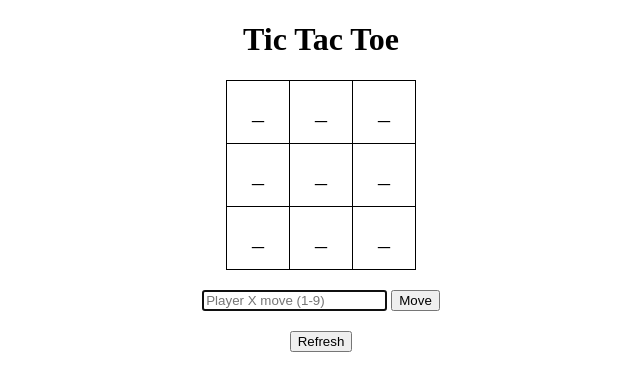
After one commit to MogitBT/Tic_Tac_Toe---Web-based, a Flask app: page /single_player in a window 1280 px wide. The commit adds this page. Shown: the top 391 px of the page, without its empty margins (319-959 px from the left). Run offline with Flask 3, Linux system fonts and the light colour scheme.

Commit message:
Added single player mode, and updated templates to reflect changes."

```diff
--- a/app.py
+++ b/app.py
@@ -53,7 +53,7 @@ def home():
 def user_mode():
     user_mode = request.form.get('mode')
     if user_mode == '1':
-        return render_template('single_player.html')
+        return redirect(url_for('single_player'))
     elif user_mode == '2':
         return redirect(url_for('double_player'))
     else:
@@ -61,10 +61,14 @@ def user_mode():
 
 @app.route('/double_player')
 def double_player():
-    return render_template('double_player.html', game=Game.layout(), current_player=Game.current_player, message='')
+    return render_template('double_player.html', game=Game.layout(), current_player=Game.current_player)
 
-@app.route('/move', methods=['POST'])
-def move():
+@app.route('/single_player')
+def single_player():
+    return render_template('single_player.html', game = Game.layout(), current_player = Game.current_player)
+
+@app.route('/doubleplayer_move', methods=['POST'])
+def doubleplayer_move():
     player = request.form['player']
     position = request.form['position']
 
@@ -85,10 +89,42 @@ def move():
 
     return render_template('double_player.html', game=Game.layout(), current_player=Game.current_player, message=message)
 
-@app.route('/refresh')
+@app.route('/singleplayer_move', methods=['POST'])
+def singleplayer_move():
+    player = request.form['player']
+    position = request.form['position']
+
+    valid_move = Game.user_input(position, player)
+
+    if valid_move:
+        if Game.check(player):
+            message = f'Player {player} won!'
+            Game.refresh()
+        elif Game.draw():
+            message = 'Match Draw!'
+            Game.refresh()
+        else:
+            message = ''
+            Game.current_player = 'O' if player == 'X' else 'X'
+    else:
+        message = 'Invalid move'
+
+    return render_template('single_player.html', game=Game.layout(), current_player=Game.current_player, message=message)
+
+@app.route('/refresh', methods =['POST', 'GET'])
 def refresh():
-    Game.refresh()
-    return redirect(url_for('double_player'))
+    if request.method == 'POST':
+        source = request.form.get('source')
+    else:
+        source = request.args.get('source')
+
+    if source == 'single_player':
+        Game.refresh()
+        return redirect(url_for('single_player'))
+    else:
+        Game.refresh()
+        return redirect(url_for('double_player'))
+
 
 if __name__ == '__main__':
     app.run(debug=True)
--- a/templates/home.html
+++ b/templates/home.html
@@ -19,7 +19,7 @@
     <h2>Choose the Mode of Game</h2>
     <form action="/select_mode" method="post">
         <ul>
-            <input type="radio" name="mode" value="1"> Single Player
+            <input type="radio" name="mode" value="1"> Single Player <br>
             <input type="radio" name="mode" value="2"> Double Player
         </ul>
         <div style="text-align: center;">
--- /dev/null
+++ b/templates/single_player.html
@@ -0,0 +1,59 @@
+<!DOCTYPE html>
+<html lang="en">
+<head>
+    <meta charset="UTF-8">
+    <title>Single Player</title>
+    <style>
+        table {
+            margin: 20px auto;
+            border-collapse: collapse;
+        }
+        td {
+            width: 60px;
+            height: 60px;
+            text-align: center;
+            border: 1px solid #000;
+            font-size: 24px;
+        }
+        form {
+            display: inline;
+        }
+    </style>
+</head>
+<body>
+    <h1 style="text-align: center;">Tic Tac Toe</h1>
+    <table>
+        {% for row in game %}
+            <tr>
+                {% for cell in row %}
+                    <td>{{ cell }}</td>
+                {% endfor %}
+            </tr>
+        {% endfor %}
+    </table>
+    <div style="text-align: center;">
+        {% if current_player == 'X' %}
+            <form action="{{ url_for('singleplayer_move') }}" method="post">
+                <input type="hidden" name="player" value="X">
+                <input type="text" name="position" placeholder="Player X move (1-9)" autofocus>
+                <button type="submit">Move</button>
+            </form>
+        {% elif current_player == 'O' %}
+            <form action="{{ url_for('singleplayer_move') }}" method="post">
+                <input type="hidden" name="player" value="O">
+                <input type="text" name="position" placeholder="Player O move (1-9)" autofocus>
+                <button type="submit">Move</button>
+            </form>
+        {% endif %}
+    </div>
+    <div style="text-align: center; margin-top: 20px;">
+        <form action="{{ url_for('refresh') }}" method="post">
+            <input type="hidden" name="source" value="single_player">
+            <button type="submit">Refresh</button>
+        </form>
+    </div>
+    <div style="text-align: center; color: red;">
+        {{ message }}
+    </div>
+</body>
+</html>
```
Also changed, not shown: templates/double_player.html (+6 -5 lines).
